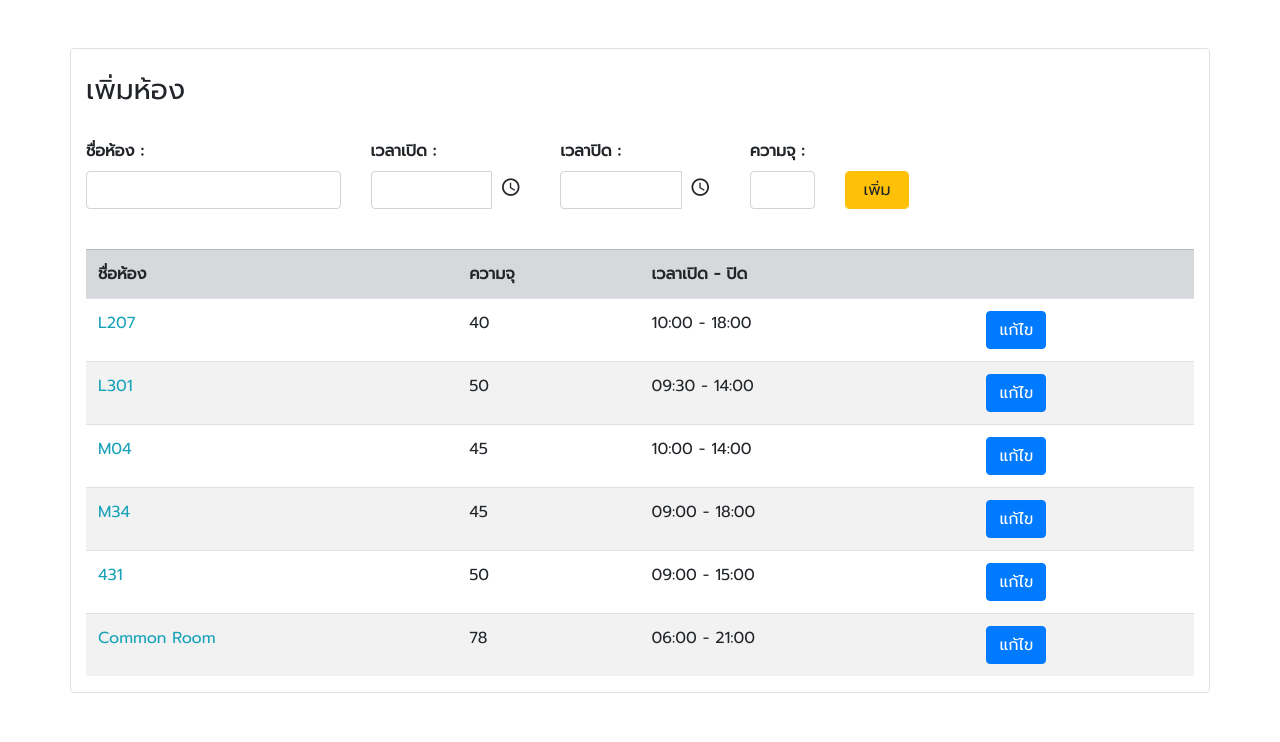
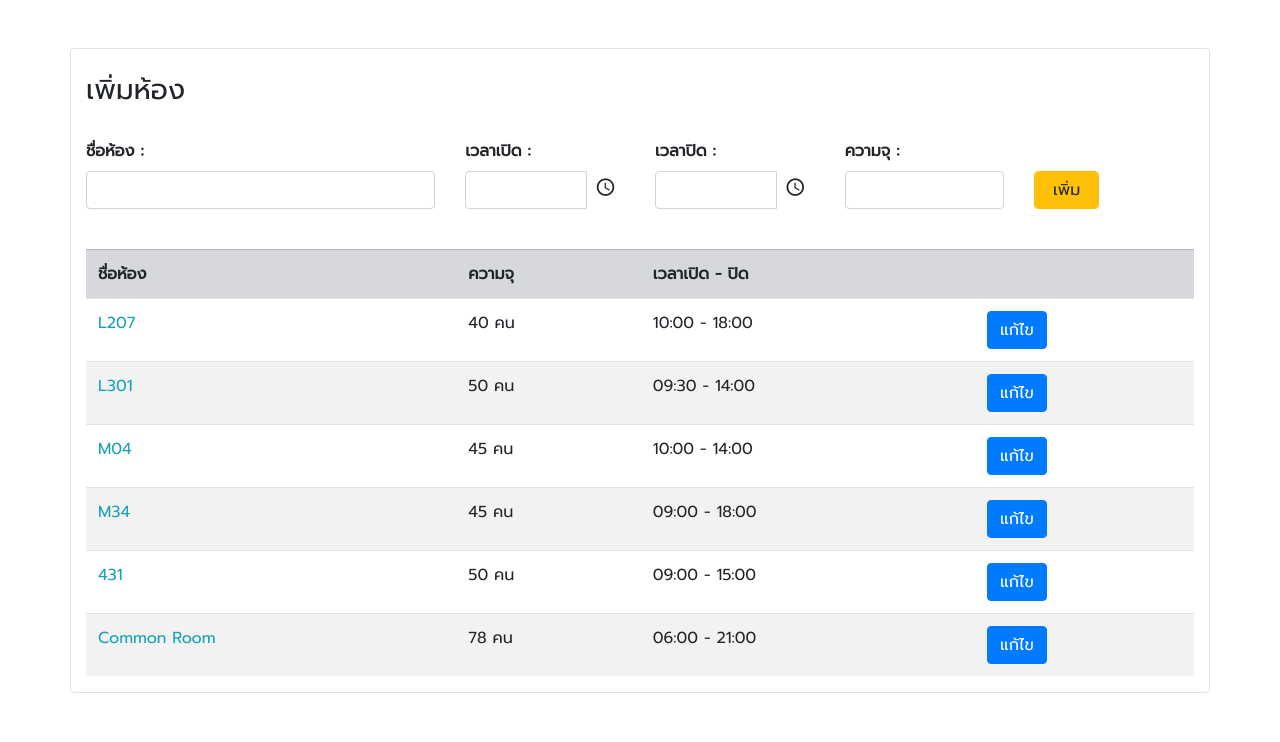
Before and after one commit to poohcid/eBooking, a Django app: page /room_list/ in a window 1280 px wide. Shown: the part 58-800 px from the top of the page. Run offline with Django 3.2, Linux system fonts and the light colour scheme; a user stored in the database is signed in; data comes from the database, SQL or seed files in the repository; both versions use the stored data as it was after the commit; some libraries are stand-ins or nearby versions; some web fonts are replaced.

Commit message:
comment and fix

```diff
--- a/booking/admin.py
+++ b/booking/admin.py
@@ -1,9 +1,12 @@
 from django.contrib import admin
 from django.contrib.auth.models import Permission
 from . import models
+
+class BookingAdmin(admin.ModelAdmin):
+    list_display = ['room', 'status']
 
 admin.site.register(Permission)
 
 admin.site.register(models.Room)
 
-admin.site.register(models.Booking)
+admin.site.register(models.Booking, BookingAdmin)
--- a/booking/templates/admin_page/room_list.html
+++ b/booking/templates/admin_page/room_list.html
@@ -8,7 +8,7 @@
             <h3>เพิ่มห้อง</h3>
             <br>
             <div class="row">
-                <div class="col-3">
+                <div class="col-4">
                     <label for=""><b>ชื่อห้อง : </b></label>
                     <input type="text" name="name" class="form-control" required>
                 </div>
@@ -20,7 +20,7 @@
                     <label for=""><b>เวลาปิด : </b></label>
                     <input id="timepicker2" name="close_time" class="form-control" required>
                 </div>
-                <div class="col-1">
+                <div class="col-2">
                     <label for=""><b>ความจุ : </b></label><input type="number" name="capacity" class="form-control" required>
                 </div>
                 <div class="col-1">
@@ -41,7 +41,7 @@
             {% for i in room %}
             <tr>
                 <td class="text-info">{{ i.name }}</td>
-                <td>{{ i.capacity }}</td>
+                <td>{{ i.capacity }} คน</td>
                 <td>{{ i.open_time|date:'H:i' }} - {{ i.close_time|date:'H:i' }}</td>
                 <td><a href="{% url 'room_edit' id=i.id %}"><button type="button" class="btn btn-primary">แก้ไข</button></a></td>
             </tr>
--- a/booking/templates/index.html
+++ b/booking/templates/index.html
@@ -35,7 +35,7 @@
           {% for i in room %}
           <tr>
               <td class="text-info">{{ i.name }}</td>
-              <td>{{ i.capacity }}</td>
+              <td>{{ i.capacity }} คน</td>
               <td>{{ i.open_time|date:'H:i' }} - {{ i.close_time|date:'H:i' }}</td>
               <td><a href=" {% url 'booking' id=i.id %} "><button type="button" class="btn btn-primary">จอง</button></a></td>
           </tr>
--- a/booking/views.py
+++ b/booking/views.py
@@ -10,7 +10,7 @@ from django.shortcuts import redirect, render
 
 from .models import Booking, Room
 
-
+#หน้าแรก
 @login_required
 def book_index(request):
     if request.user.is_superuser:
@@ -25,6 +25,8 @@ def book_index(request):
     else:
         context["books"] = Booking.objects.all().order_by('book_date')[::-1]
         return render(request, 'admin_page/book_request.html', context=context)
+
+#จองห้อง
 @login_required
 @permission_required('booking.add_booking')
 def booking(request, id):
@@ -49,6 +51,7 @@ def booked_filter(date, start_time, end_time):
     return Room.objects.exclude(pk__in=map(lambda x: x.room.id, booked))
 
 
+#บันทึกการจองแล้ว redirect ไปหน้าประวัติการจอง
 @login_required
 @permission_required('booking.add_booking')
 def save_booking(request, id):
@@ -78,7 +81,7 @@ def save_booking(request, id):
                 book.save()
                 return redirect('book_list')
             else:
-                context["error"] = "ไม่สามารถจองในช่วงเวลาดังกล่าวได้"
+                context["error"] = "ไม่สามารถจองในช่วงเวลาดังกล่าวได้ อาจจะเพราะเกินเวลาห้องหรือห้องนี้มีคนจองไปแล้ว"
                 return render(request, 'booking.html', context=context)
         except ValueError:
             context["error"] = "โปรดกรอกวันและเวลาให้ถูกต้อง"
@@ -86,6 +89,7 @@ def save_booking(request, id):
     else:
         return redirect('index')
 
+#ดูประวัติการจอง
 @login_required
 @permission_required('booking.view_booking')
 def book_list(request):
@@ -95,6 +99,7 @@ def book_list(request):
     }
     return render(request, 'book_list.html', context=context)
 
+#ค้นหาห้องที่เวลาไม่ทับกับเวลาที่ค้นหา
 @login_required
 def date_search(request):
     context = {
@@ -130,6 +135,7 @@ def date_search(request):
             context['error'] = 'โปรดกรอกวันและเวลาให้ครบถ้วน'
         return render(request, 'index.html', context=context)
 
+#[admin] แก้ไขการจอง
 @login_required
 @permission_required('booking.change_booking')
 def book_edit(request, id):
@@ -144,7 +150,9 @@ def book_edit(request, id):
     }
     return render(request, 'admin_page/book_edit.html', context=context)
 
+#[admin] ดูรายการห้อง
 @login_required
+@permission_required('booking.add_room')
 def room_list(request):
     if request.method == "POST":
         room = Room(
@@ -160,6 +168,9 @@ def room_list(request):
     }
     return render(request, 'admin_page/room_list.html', context=context)
 
+#[admin] แก้ไขห้องและลบห้อง
+@login_required
+@permission_required('booking.change_room', 'booking.delete_booking')
 def room_edit(request, id):
     try:
         context = {
--- a/templates/base.html
+++ b/templates/base.html
@@ -92,9 +92,12 @@
                 return false;
             }
         }
-        $(document).ready(function() {
-             $('#example').DataTable();
-        } );
+        $(document).ready(function () {
+            $('#dtBasicExample').DataTable({
+                "pagingType": "simple" // "simple" option for 'Previous' and 'Next' buttons only
+            });
+            $('.dataTables_length').addClass('bs-select');
+        });
     </script>
 </body>
 </html>
```
Also changed, not shown: db.sqlite3.
